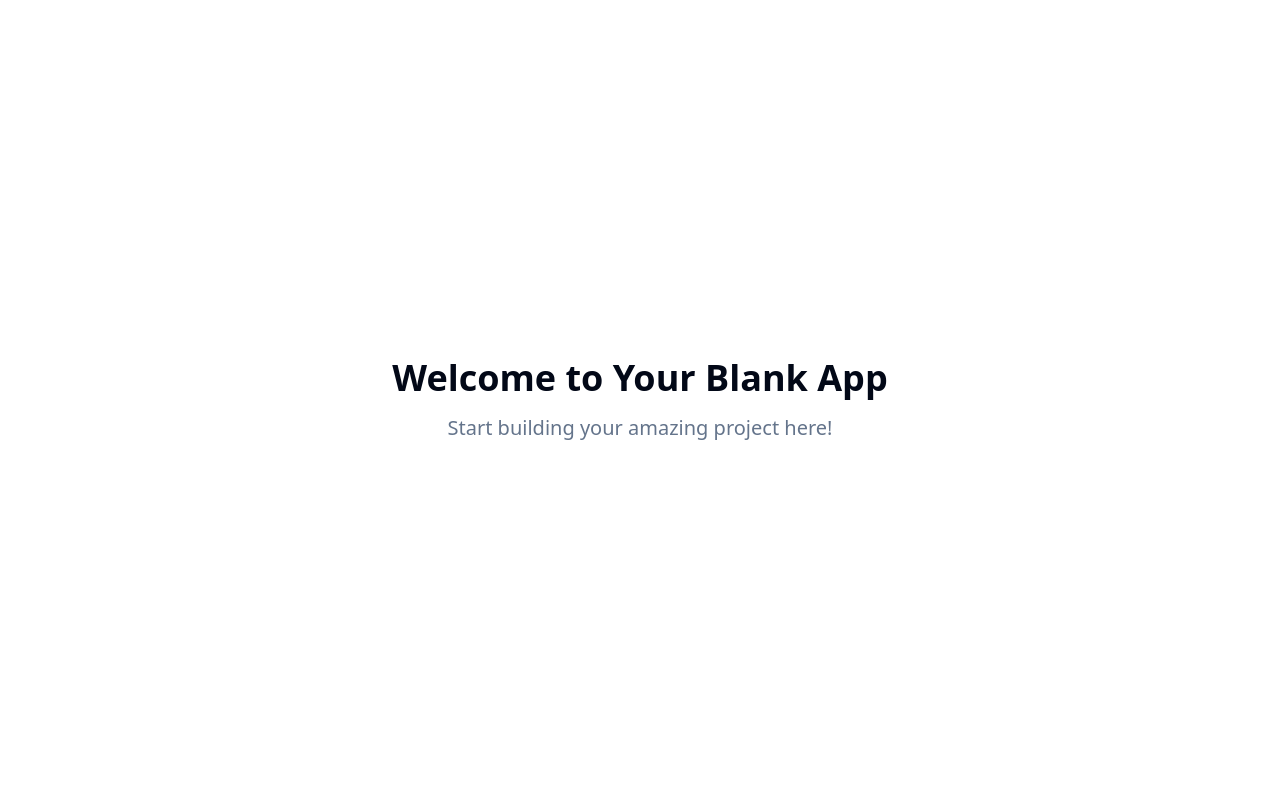
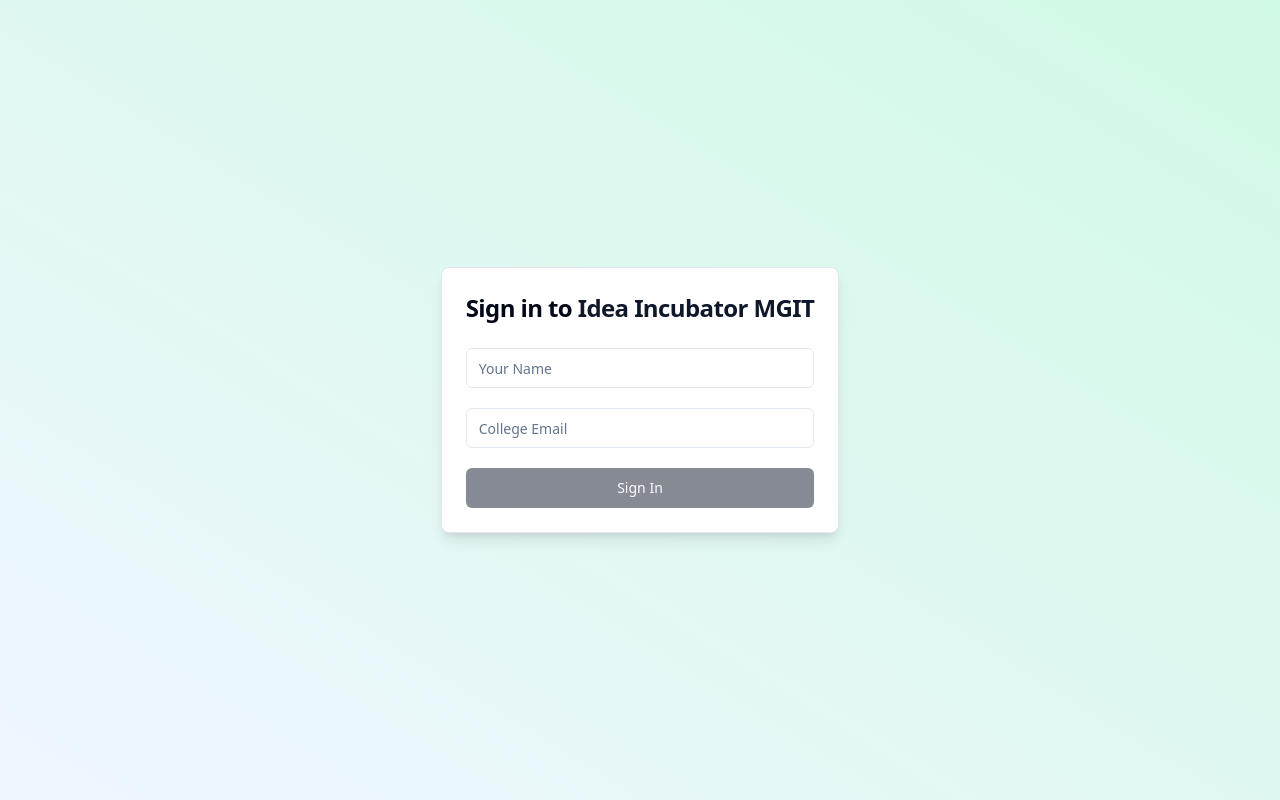
Before and after one commit to nivitra/idea-incubator-scorekeeper, a React (Vite) app: page / in a window 1280 px wide. Built offline with nearby package versions, Linux system fonts and the light colour scheme.

Commit message:
Add user authentication and credit system
Implement user login, profile display, and credit management with deactivation based on credit limits.

```diff
--- /dev/null
+++ b/src/components/ClubDashboard.tsx
@@ -0,0 +1,68 @@
+
+import React from "react";
+import UserCreditCard from "./UserCreditCard";
+import { Card, CardContent } from "@/components/ui/card";
+import { AlertCircle } from "lucide-react";
+import { Button } from "@/components/ui/button";
+
+interface ClubDashboardProps {
+  user: {
+    name: string;
+    email: string;
+    joinDate?: string;
+    avatarUrl?: string;
+    credits: number;
+    minCredits: number;
+  };
+  onLogout: () => void;
+}
+
+const ClubDashboard: React.FC<ClubDashboardProps> = ({ user, onLogout }) => {
+  const isDeactivated = user.credits < user.minCredits;
+
+  return (
+    <div className="w-full max-w-4xl mx-auto py-12">
+      <header className="mb-10 flex flex-col md:flex-row items-center justify-between gap-6 md:gap-10">
+        <div className="flex items-center gap-4">
+          <div className="rounded-full border-2 border-primary/80 p-1 bg-white shadow">
+            <img
+              src={user.avatarUrl || `https://api.dicebear.com/7.x/identicon/svg?seed=${encodeURIComponent(user.email)}`}
+              alt={user.name}
+              className="w-16 h-16 rounded-full object-cover"
+            />
+          </div>
+          <div>
+            <h2 className="text-3xl font-bold mb-1">{user.name}</h2>
+            <div className="text-muted-foreground">{user.email}</div>
+          </div>
+        </div>
+        <Button variant="outline" onClick={onLogout}>Log out</Button>
+      </header>
+
+      <main>
+        <UserCreditCard credits={user.credits} minCredits={user.minCredits} />
+        <Card className="max-w-2xl mx-auto mb-10">
+          <CardContent className="py-7 px-5">
+            <div className="flex items-center gap-2">
+              <span className="font-semibold">Joined At:</span>
+              <span>{user.joinDate || "2024-06-15"}</span>
+            </div>
+            {!isDeactivated ? (
+              <div className="mt-4 text-emerald-700 bg-emerald-50 rounded p-3 font-medium">
+                You are an active member of <span className="text-primary font-bold">Idea Incubator MGIT</span>!
+              </div>
+            ) : (
+              <div className="mt-4 flex items-center text-destructive bg-destructive/10 rounded p-3 font-bold gap-2">
+                <AlertCircle size={17} className="mr-1" />
+                Your account is deactivated. Please contact the club admin to reactivate.
+              </div>
+            )}
+          </CardContent>
+        </Card>
+        {/* Add more dashboard widgets/info here */}
+      </main>
+    </div>
+  );
+};
+
+export default ClubDashboard;
--- /dev/null
+++ b/src/components/LoginForm.tsx
@@ -0,0 +1,64 @@
+
+import React, { useState } from "react";
+import { Card, CardContent, CardHeader, CardTitle } from "@/components/ui/card";
+import { Input } from "@/components/ui/input";
+import { Button } from "@/components/ui/button";
+
+interface LoginFormProps {
+  onLogin: (user: { name: string; email: string }) => void;
+}
+
+const LoginForm: React.FC<LoginFormProps> = ({ onLogin }) => {
+  const [email, setEmail] = useState("");
+  const [name, setName] = useState("");
+  const [loading, setLoading] = useState(false);
+
+  const handleLogin = (e: React.FormEvent) => {
+    e.preventDefault();
+    setLoading(true);
+    setTimeout(() => {
+      onLogin({ name: name.trim() || "Student", email: email.trim() });
+      setLoading(false);
+    }, 900); // simulate async
+  };
+
+  return (
+    <div className="flex justify-center items-center min-h-[60vh]">
+      <Card className="w-full max-w-md shadow-lg">
+        <CardHeader>
+          <CardTitle className="text-2xl">
+            Sign in to <span className="text-primary">Idea Incubator MGIT</span>
+          </CardTitle>
+        </CardHeader>
+        <CardContent>
+          <form className="space-y-5" onSubmit={handleLogin}>
+            <Input
+              placeholder="Your Name"
+              required
+              value={name}
+              disabled={loading}
+              onChange={(e) => setName(e.target.value)}
+            />
+            <Input
+              type="email"
+              placeholder="College Email"
+              required
+              value={email}
+              disabled={loading}
+              onChange={(e) => setEmail(e.target.value)}
+            />
+            <Button
+              className="w-full"
+              disabled={loading || !email || !name}
+              type="submit"
+            >
+              {loading ? "Signing in..." : "Sign In"}
+            </Button>
+          </form>
+        </CardContent>
+      </Card>
+    </div>
+  );
+};
+
+export default LoginForm;
--- /dev/null
+++ b/src/components/UserCreditCard.tsx
@@ -0,0 +1,59 @@
+
+import React from "react";
+import { Progress } from "@/components/ui/progress";
+import { Badge } from "@/components/ui/badge";
+import { AlertCircle, ShieldX } from "lucide-react";
+
+interface UserCreditCardProps {
+  credits: number;
+  minCredits: number;
+}
+
+const UserCreditCard: React.FC<UserCreditCardProps> = ({
+  credits,
+  minCredits,
+}) => {
+  const isLow = credits < minCredits;
+  const creditPercent = Math.min((credits / minCredits) * 100, 100);
+
+  return (
+    <div className="rounded-xl bg-card p-6 shadow md:flex items-center gap-8 mb-8 border max-w-2xl mx-auto">
+      <div className="flex flex-col grow">
+        <div className="flex items-center gap-3 mb-2">
+          <span className="font-medium text-lg">Your Credits</span>
+          {isLow ? (
+            <Badge variant="destructive" className="flex gap-1 items-center">
+              <ShieldX size={16} />
+              <span>In Danger!</span>
+            </Badge>
+          ) : (
+            <Badge className="bg-emerald-500/20 text-emerald-600">
+              All Good
+            </Badge>
+          )}
+        </div>
+        <div className="flex items-end gap-2">
+          <span className={`text-4xl font-extrabold ${isLow ? "text-red-600" : "text-emerald-700"}`}>
+            {credits}
+          </span>
+          <span className="text-md text-muted-foreground pb-1">credits</span>
+        </div>
+        <Progress value={creditPercent} className="h-3 mt-4 bg-muted" />
+        <div className="text-xs text-muted-foreground mt-2">
+          {isLow ? (
+            <>
+              <AlertCircle size={14} className="inline mr-1 text-destructive align-text-bottom" />
+              You need at least {minCredits} credits to stay active.
+            </>
+          ) : (
+            <>
+              Minimum required: {minCredits} credits.
+            </>
+          )}
+        </div>
+      </div>
+    </div>
+  );
+};
+
+export default UserCreditCard;
--- a/src/pages/Index.tsx
+++ b/src/pages/Index.tsx
@@ -1,11 +1,58 @@
-// Update this page (the content is just a fallback if you fail to update the page)
+
+// PROTOTYPE APP: Club credit dashboard with login
+import React, { useState } from "react";
+import LoginForm from "../components/LoginForm";
+import ClubDashboard from "../components/ClubDashboard";
+
+const MIN_CREDITS = 10;
+
+const MOCK_USER_DATA = {
+  // This will be swapped for real backend logic
+  credits: 11,
+  minCredits: MIN_CREDITS,
+  joinDate: "2023-11-15",
+  avatarUrl: undefined,
+};
 
 const Index = () => {
+  const [user, setUser] = useState<null | { name: string; email: string }>(null);
+  const [userCredits, setUserCredits] = useState<number>(MOCK_USER_DATA.credits);
+
+  // Simple logout
+  const handleLogout = () => {
+    setUser(null);
+    setUserCredits(MOCK_USER_DATA.credits);
+  };
+
+  // Example for demo: let user decrease their own credits!
+  const handleSpendOneCredit = () => {
+    setUserCredits((prev) => Math.max(0, prev - 1));
+  };
+
+  if (!user) {
+    return (
+      <div className="min-h-screen flex justify-center items-center bg-gradient-to-tr from-blue-50 to-emerald-100">
+        <LoginForm onLogin={(u) => setUser(u)} />
+      </div>
+    );
+  }
+
+  const userData = {
+    ...user,
+    ...MOCK_USER_DATA,
+    credits: userCredits,
+  };
+
   return (
-    <div className="min-h-screen flex items-center justify-center bg-background">
-      <div className="text-center">
-        <h1 className="text-4xl font-bold mb-4">Welcome to Your Blank App</h1>
-        <p className="text-xl text-muted-foreground">Start building your amazing project here!</p>
+    <div className="min-h-screen bg-gradient-to-br from-blue-50 to-emerald-50">
+      <ClubDashboard user={userData} onLogout={handleLogout} />
+      <div className="text-center mt-2 mb-7">
+        <button
+          className="px-4 py-2 text-xs border bg-blue-600 text-white rounded shadow hover:bg-blue-700 transition inline-block"
+          onClick={handleSpendOneCredit}
+        >
+          Spend 1 Credit (Simulate Club Actions)
+        </button>
       </div>
     </div>
   );
```
